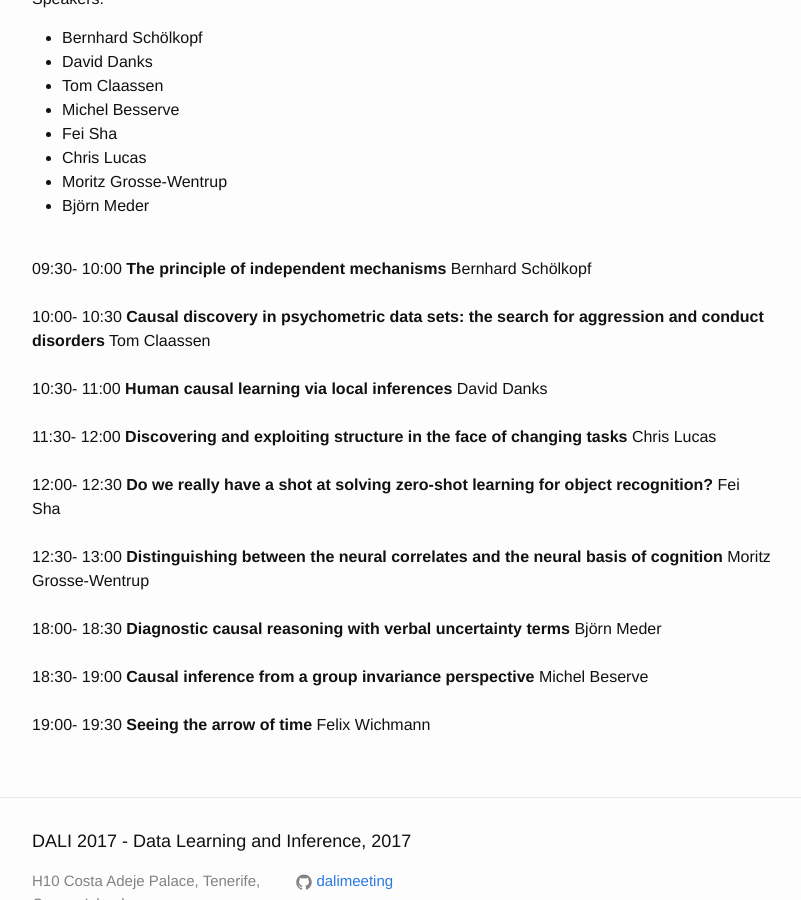
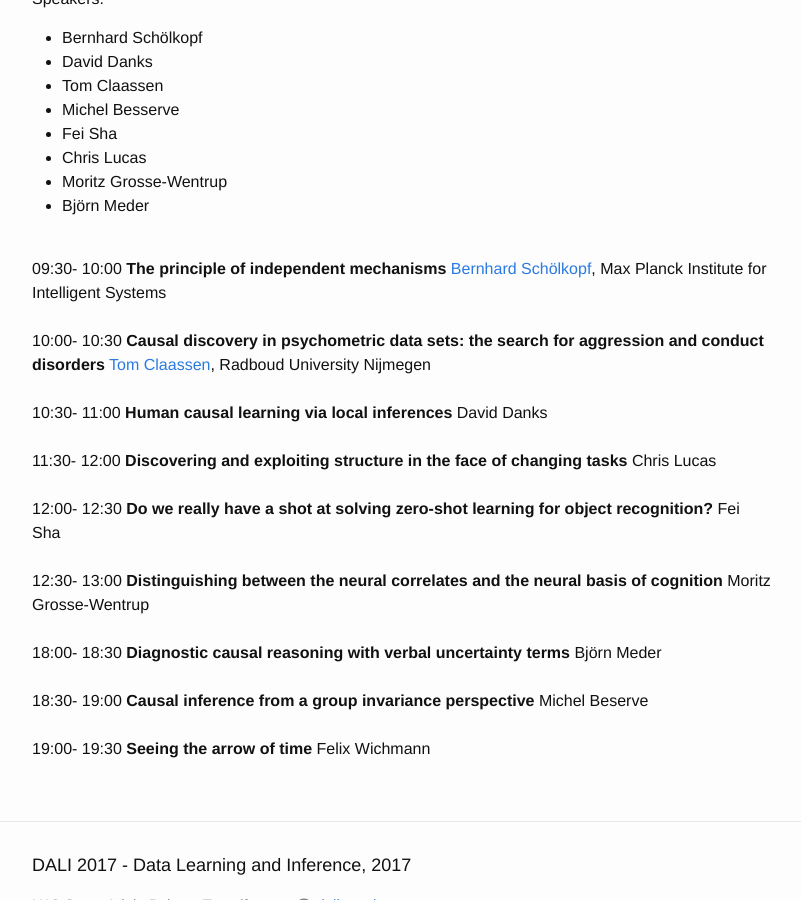
Before and after one commit to dalimeeting/dalimeeting.github.io, a Jekyll site: the page built from _posts/2017-04-18-Causality-Psychology.md, in a window 1280 px wide and 900 px high, scrolled down 907 px. Shown: the whole window, without its empty margins (238-1039 px from the left). Built offline with Jekyll 4.4.1, drawn with Linux system fonts in a browser that asks for light colours.

Commit message:
Update 2017-04-18-Causality-Psychology.md

```diff
--- a/_posts/2017-04-18-Causality-Psychology.md
+++ b/_posts/2017-04-18-Causality-Psychology.md
@@ -25,6 +25,8 @@ talks:
   author:
   - family: Schölkopf
     given: Bernhard
+    url: http://is.tuebingen.mpg.de/person/bs
+    institute: Max Planck Institute for Intelligent Systems
   youtube:
   start: "09:30"
   end: "10:00"
@@ -32,6 +34,8 @@ talks:
   author:
   - given: Tom
     family: Claassen
+    url: http://www.cs.ru.nl/~tomc/
+    institute: Radboud University Nijmegen
   youtube:
   start: "10:00"
   end: "10:30"
```
